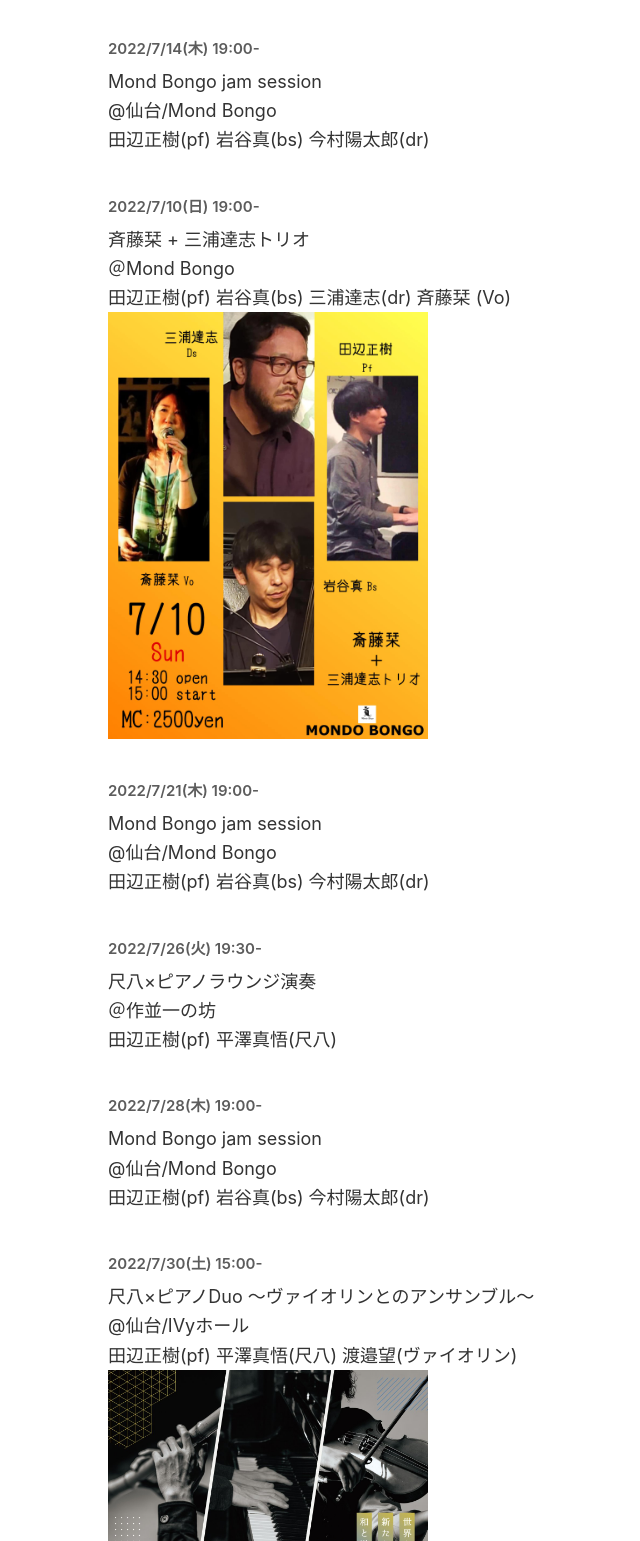
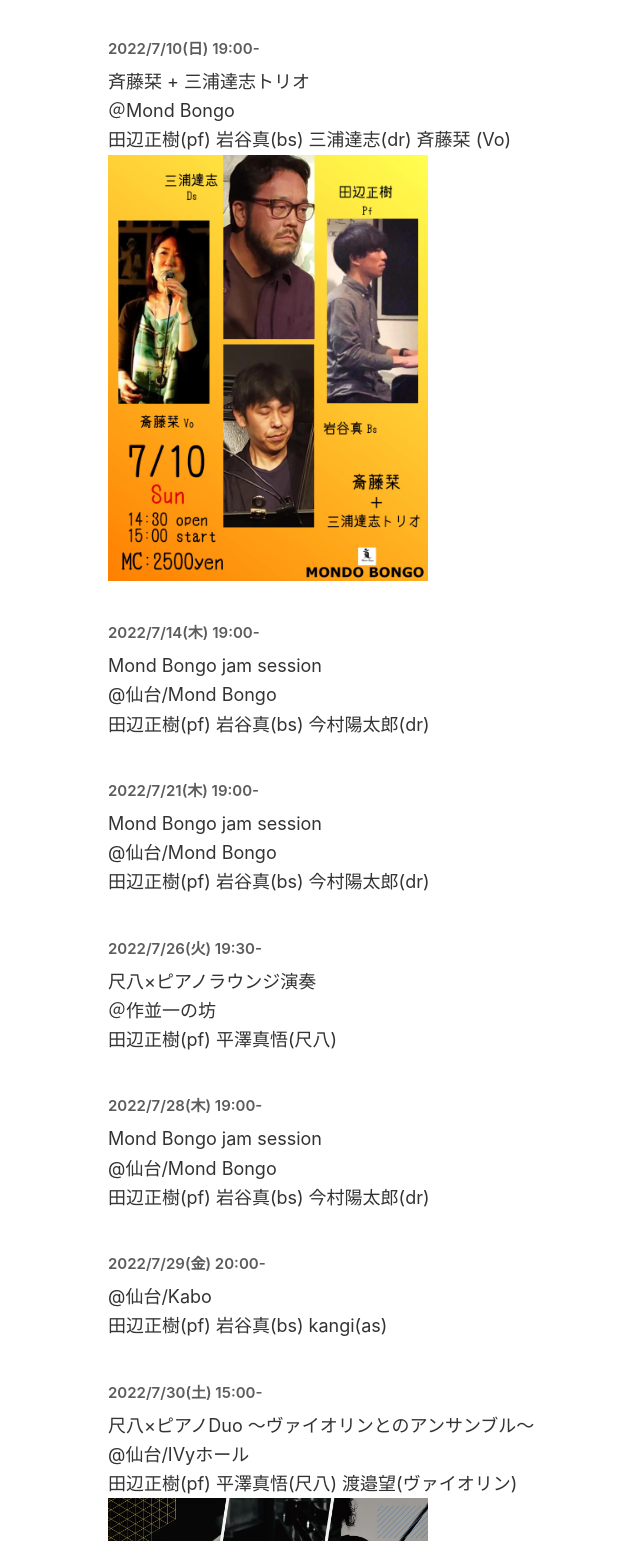
Before and after one commit to katanabo/portfoflio, a Gatsby site: page /posts/2022_7/schedule in a window 1280 px wide. Shown: the part 2355-3896 px from the top of the page, without its empty margins (212-852 px from the left). Built offline with nearby package versions, Linux system fonts and the light colour scheme; Gatsby itself is replaced by a stand-in of ours; some packages are replaced by stand-ins of ours.

Commit message:
update schedule

```diff
--- a/content/posts/2022_7/index.md
+++ b/content/posts/2022_7/index.md
@@ -39,16 +39,16 @@ Mond Bongo jam session
 田辺正樹(pf) 平澤真悟(尺八)
 ![20220709](../img/20220709.JPG)
 
-### 2022/7/14(木) 19:00-
-Mond Bongo jam session
-@仙台/Mond Bongo
-田辺正樹(pf) 岩谷真(bs) 今村陽太郎(dr)
-
 ### 2022/7/10(日) 19:00-
 斉藤栞 + 三浦達志トリオ
 ＠Mond Bongo
 田辺正樹(pf) 岩谷真(bs) 三浦達志(dr) 斉藤栞 (Vo)
 ![20220710](../img/20220710.JPG)
+
+### 2022/7/14(木) 19:00-
+Mond Bongo jam session
+@仙台/Mond Bongo
+田辺正樹(pf) 岩谷真(bs) 今村陽太郎(dr)
 
 ### 2022/7/21(木) 19:00-
 Mond Bongo jam session
@@ -65,6 +65,10 @@ Mond Bongo jam session
 @仙台/Mond Bongo
 田辺正樹(pf) 岩谷真(bs) 今村陽太郎(dr)
 
+### 2022/7/29(金) 20:00-
+@仙台/Kabo
+田辺正樹(pf) 岩谷真(bs) kangi(as)
+
 ### 2022/7/30(土) 15:00-
 尺八×ピアノDuo 〜ヴァイオリンとのアンサンブル〜
 @仙台/IVyホール
```
